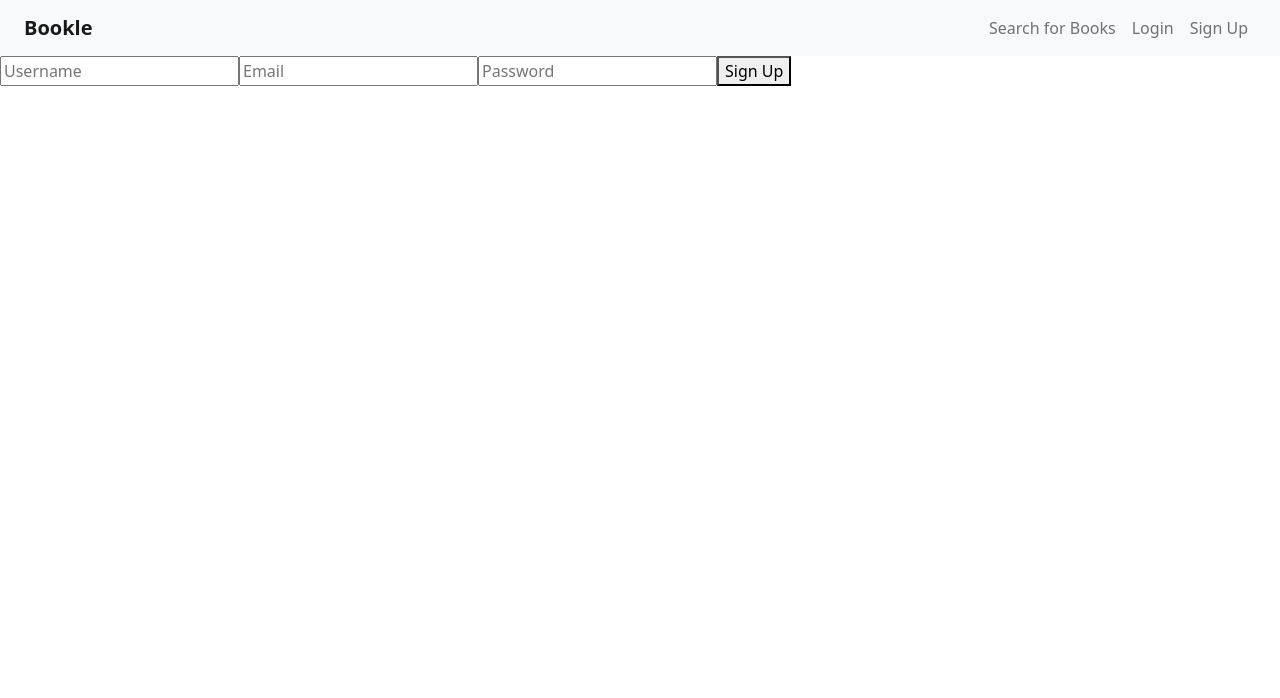
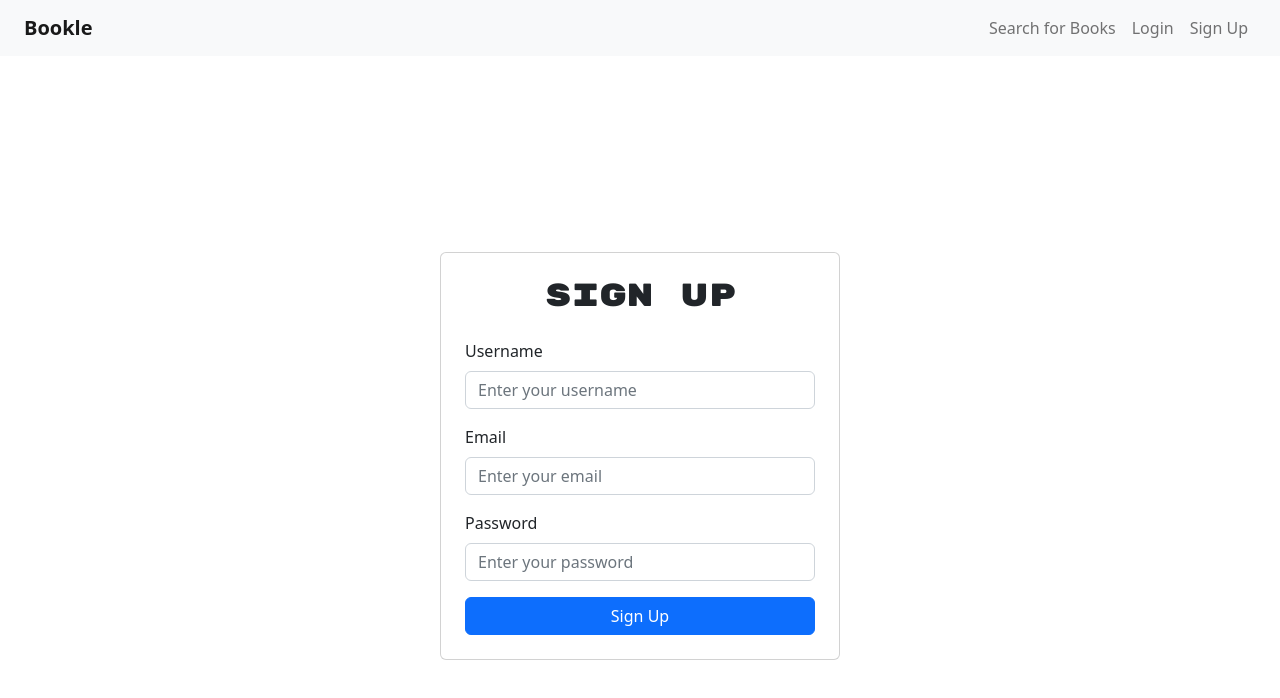
Before and after one commit to nathangreen1632/Bookle, a React (Vite) app in the folder client/: page /signup in a window 1280 px wide. Shown: the top 698 px of the page. Built offline with nearby package versions, Linux system fonts and the light colour scheme.

Commit message:
Enhance signup form styling and error handling logic
Updated the signup form with Bootstrap-based styling for improved UI/UX. Improved error handling by adding a conditional check for the token before calling the login method. Changes ensure robustness and a more user-friendly design.

```diff
--- a/client/src/components/SignupForm.tsx
+++ b/client/src/components/SignupForm.tsx
@@ -1,8 +1,8 @@
+import * as React from "react";
+import Auth from "../utils/auth.js";
 import { useState } from "react";
 import { useMutation } from "@apollo/client";
 import { ADD_USER } from "../graphql/mutations.js";
-import Auth from "../utils/auth.js";
-import * as React from "react";
 
 const SignupForm = () => {
   const [formState, setFormState] = useState({ username: "", email: "", password: "" });
@@ -21,20 +21,81 @@ const SignupForm = () => {
         variables: { ...formState },
       });
 
-      Auth.login(data.addUser.token);
+      const token = data?.addUser?.token;
+      if (token) {
+        Auth.login(token);
+      }
     } catch (err) {
       console.error("Signup error:", err);
     }
   };
 
   return (
-    <form onSubmit={handleFormSubmit}>
-      <input type="text" name="username" placeholder="Username" value={formState.username} onChange={handleChange} required />
-      <input type="email" name="email" placeholder="Email" value={formState.email} onChange={handleChange} required />
-      <input type="password" name="password" placeholder="Password" value={formState.password} onChange={handleChange} required />
-      <button type="submit">Sign Up</button>
-      {error && <p>Error signing up</p>}
-    </form>
+    <div className="container d-flex justify-content-center align-items-center vh-100">
+      <div className="card p-4" style={{ maxWidth: "400px", width: "100%" }}>
+        <h2 className="text-center mb-4">Sign Up</h2>
+
+        <form onSubmit={handleFormSubmit}>
+          <div className="mb-3">
+            <label htmlFor="username" className="form-label">
+              Username
+            </label>
+            <input
+              type="text"
+              id="username"
+              name="username"
+              className="form-control"
+              placeholder="Enter your username"
+              value={formState.username}
+              onChange={handleChange}
+              required
+            />
+          </div>
+
+          <div className="mb-3">
+            <label htmlFor="email" className="form-label">
+              Email
+            </label>
+            <input
+              type="email"
+              id="email"
+              name="email"
+              className="form-control"
+              placeholder="Enter your email"
+              value={formState.email}
+              onChange={handleChange}
+              required
+            />
+          </div>
+
+          <div className="mb-3">
+            <label htmlFor="password" className="form-label">
+              Password
+            </label>
+            <input
+              type="password"
+              id="password"
+              name="password"
+              className="form-control"
+              placeholder="Enter your password"
+              value={formState.password}
+              onChange={handleChange}
+              required
+            />
+          </div>
+
+          <button type="submit" className="btn btn-primary w-100">
+            Sign Up
+          </button>
+
+          {error && (
+            <div className="alert alert-danger mt-3" role="alert">
+              {error.message || "Something went wrong while signing up."}
+            </div>
+          )}
+        </form>
+      </div>
+    </div>
   );
 };
 
```
